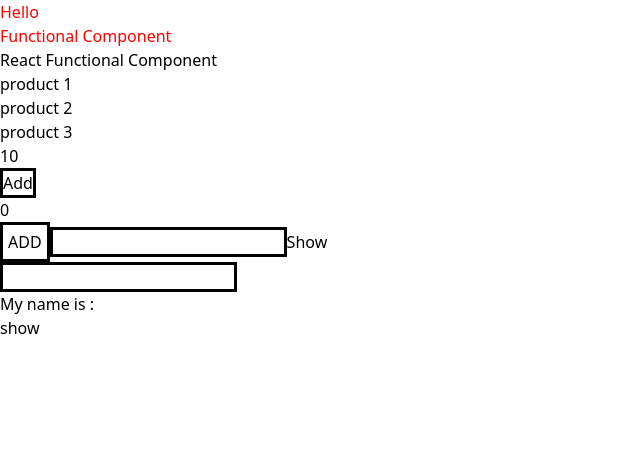
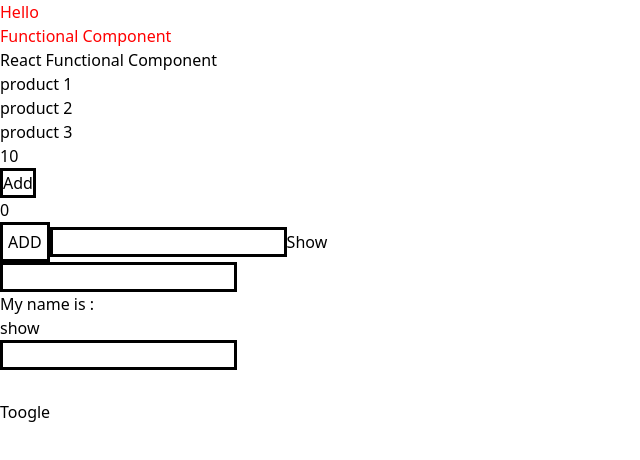
Before and after one commit to Abishek25112004/React-practice, a React (Vite) app in the folder Ep/vite-project/: page / in a window 1280 px wide. Shown: the top 460 px of the page, without its empty margins (0-640 px from the left). Built offline with nearby package versions, Linux system fonts and the light colour scheme.

Commit message:
learning UseMemo

```diff
--- /dev/null
+++ b/Ep/vite-project/src/Hook-UseMemo.jsx
@@ -0,0 +1,27 @@
+import React, { useState, useMemo ,useRef} from 'react'
+
+function HookUseMemo() {
+
+    let [input,setInput] = useState();
+
+    let inputRef = useRef();
+
+   function calculate(){
+        console.log(parseInt(inputRef.current.value)*2)
+        setInput(parseInt(inputRef.current.value)*2)
+    }
+
+    useMemo(()=>{
+      console.log("hi")
+    },[input])
+
+  return (
+    <div>
+      <input style={{border:"3px solid black"}} type="number"  ref={inputRef}/>
+      <div  style={{ height:"30px" , width:"100%"} }>{input}</div>
+      <button onClick={calculate} >Toogle</button>
+    </div>
+  )
+}
+
+export default HookUseMemo
--- a/Ep/vite-project/src/Hook-UseRef.jsx
+++ b/Ep/vite-project/src/Hook-UseRef.jsx
@@ -1,4 +1,5 @@
 import {useState , useRef, useEffect} from 'react'
+import HookUseMemo from './Hook-UseMemo';
 
 function HookUseRef() {
 
@@ -15,15 +16,12 @@ let display=()=>{
        console.log(ans)
 
 }
-
-
-
-
   return (
     <div>
      <input style={{border:"3px solid black"}} type="text"  ref={inputRef}  />
       <h2>My name is : {input}</h2>
       <button onClick={display}>show</button>
+      <HookUseMemo />
     </div>
   )
 }
```
